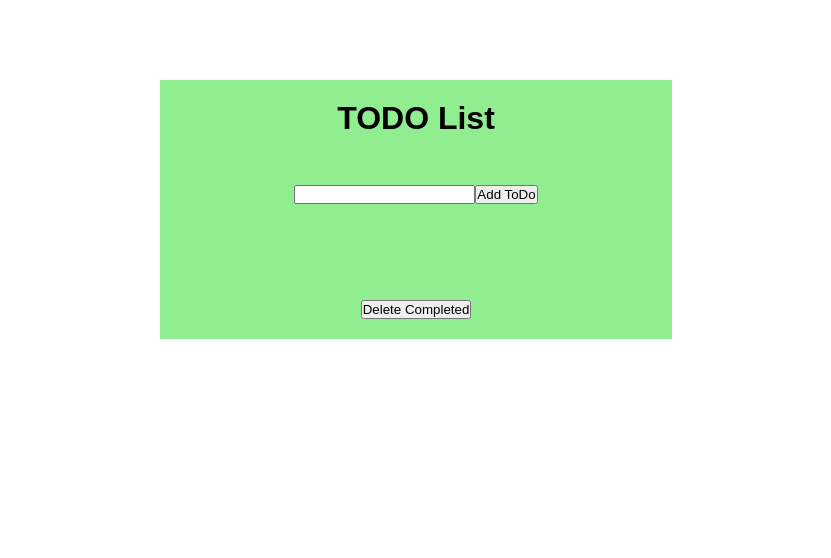
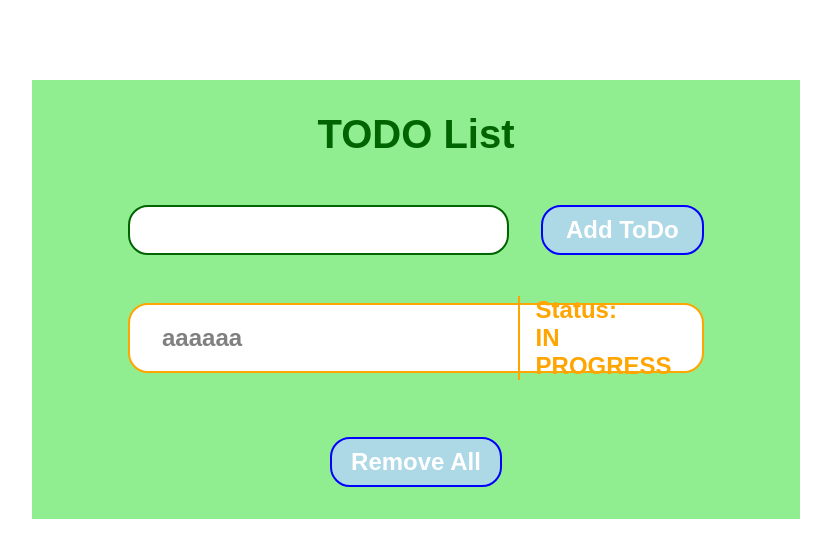
Before and after one commit to VillaOsiris/openbravo, a React (Vite) app: page / in a window 1280 px wide. Shown: the top 558 px of the page, without its empty margins (224-1055 px from the left). Built offline with nearby package versions, Linux system fonts and the light colour scheme.

Commit message:
add css styles

```diff
--- a/src/components/toDo.tsx
+++ b/src/components/toDo.tsx
@@ -4,8 +4,9 @@ import styled from "styled-components";
 type Props = {};
 
 function toDo({}: Props) {
-  const [ToDos, setToDos] = useState<string[]>([]);
+  const [ToDos, setToDos] = useState<string[]>(["aaaaaa"]);
   const [currentToDo, setCurrentToDo] = useState<string>("");
+  const [isToDoCompleted, setIsToDoCompleted] = useState<boolean>(false);
 
   const handleToDoInputChange = (
     event: React.ChangeEvent<HTMLInputElement>
@@ -34,27 +35,104 @@ function toDo({}: Props) {
           value={currentToDo}
           onChange={handleToDoInputChange}
         />
-        <button type="submit">Add ToDo</button>
+        <button className="btn" type="submit">
+          Add ToDo
+        </button>
       </form>
       <ul>
         {ToDos.map((ToDo, index) => (
-          <li key={index}>{ToDo}</li>
+          <li key={index}>
+            <div className="todo__task">{ToDo}</div>
+            <div className="todo__status">
+              <p>Status:</p>{" "}
+              <p>{isToDoCompleted ? "COMPLETE" : "IN PROGRESS"}</p>
+            </div>
+          </li>
         ))}
       </ul>
-      <button onClick={handleDelete}>Delete Completed</button>
+      <button className="btn" onClick={handleDelete}>
+        Remove All
+      </button>
     </Wrapper>
   );
 }
 
 const Wrapper = styled.div`
-  max-width: 40%;
+  max-width: 60%;
   margin: 10vh auto;
   background: lightgreen;
   display: flex;
   flex-direction: column;
   align-items: center;
-  padding: 20px;
+  padding: 2rem 6rem;
   gap: 3rem;
+
+  h1 {
+    font-size: 2.5rem;
+    font-weight: bold;
+    color: darkgreen;
+  }
+
+  ul {
+    width: 100%;
+    list-style: none;
+  }
+
+  li {
+    display: flex;
+    align-items: center;
+    width: 100%;
+    height: 70px;
+    background: white;
+    border-radius: 20px;
+    border: 2px solid orange;
+    padding: 1rem 2rem;
+    font-size: 1.5rem;
+    font-weight: bold;
+    color: grey;
+    margin-bottom: 1rem;
+
+    .todo {
+      &__task {
+        width: 70%;
+      }
+
+      &__status {
+        padding-left: 1rem;
+        width: 30%;
+        border-left: 2px solid orange;
+        color: orange;
+
+        &.completed {
+          border-left: 2px solid orange;
+          color: orange;
+        }
+      }
+    }
+  }
+
+  form {
+    display: flex;
+    gap: 2rem;
+    height: 50px;
+    width: 100%;
+    input {
+      width: 70%;
+      height: 100%;
+      border-radius: 20px;
+      border: 2px solid darkgreen;
+    }
+  }
+  .btn {
+    width: 30%;
+    height: 50px;
+    border-radius: 20px;
+    border: 2px solid blue;
+    background: lightblue;
+    font-size: 1.5rem;
+    font-weight: bold;
+    color: white;
+  }
 `;
 
 export default toDo;
```
